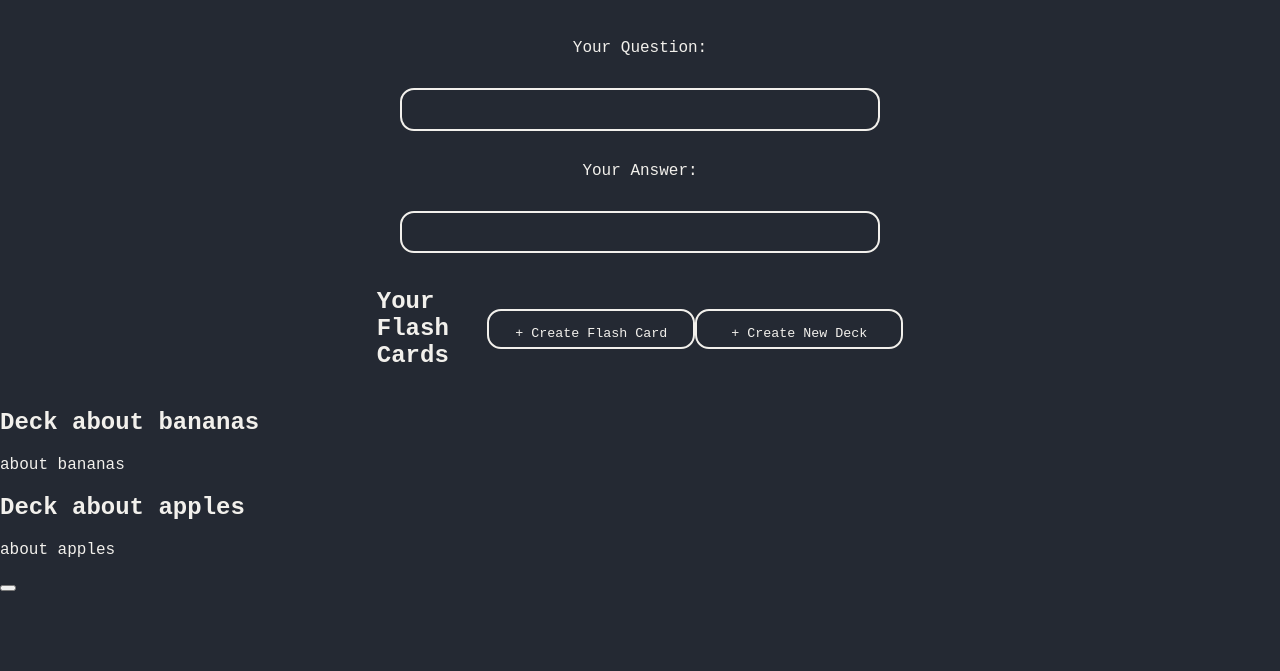
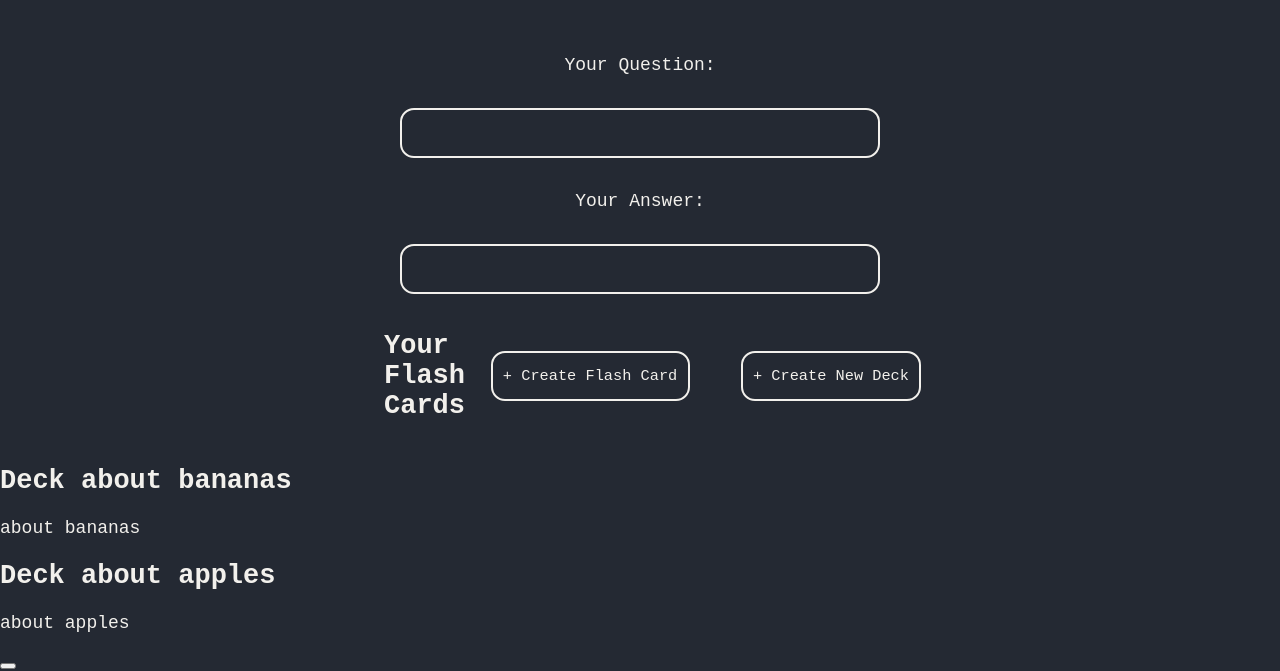
Before and after one commit to Neelan1/stuff, a plain HTML site: page View.html in a window 1280 px wide. Shown: the part 131-802 px from the top of the page. Drawn offline with Linux system fonts and the light colour scheme.

Commit message:
Fix css stuff

```diff
--- a/View.html
+++ b/View.html
@@ -4,13 +4,13 @@
   <meta charset="UTF-8">
   <meta name="viewport" content="width=device-width, initial-scale=1.0">
   <title>View</title>
-  <link rel="stylesheet" href="/style.css">
+  <link rel="stylesheet" href="style.css">
 
 </head>
 <body>
   <header>
     <h2>BossMan's Flashcard System View</h2>
-    <nav><a href="index.html">Home</a> <a href ="View.html">View/Edit</a> <a href="ViewScreen/Play.html">Play</a></nav>
+    <nav><a href="index.html">Home</a> <a class="selected" href="View.html">View/Edit</a> <a href="ViewScreen/Play.html">Play</a></nav>
   </header>
     <div id="content">
       <div id="create-new">
@@ -21,7 +21,7 @@
       </div>
       <div id="flashcard-view">
           <div id="heading">
-              <h2>Your Flash Cards</h2>
+              <h2 id="deckHeader">Your Flash Cards</h2>
               <input id="submit" class="button" type="button" value="+ Create Flash Card">
               <!-- <label for="deckName">Deck Name:</label>
               <input type="text" id="deckName" name="name">
--- a/main.js
+++ b/main.js
@@ -1,6 +1,5 @@
 import { AddFlashCardInputData } from './usecases/AddFlashCard/AddFlashCardInputData.js';
 import { AddFlashCardInteractor } from './usecases/AddFlashCard/AddFlashCardInteractor.js';
-import { FlashCardList } from './entities/FlashcardList.js';
 import { FlashCard } from './entities/FlashCard.js';
 import { Presenter } from './frameworks/Presenter.js';
 import { ViewFlashCardLists } from './frameworks/ViewFlashCardLists.js';
--- a/style.css
+++ b/style.css
@@ -4,10 +4,11 @@
 }
 html {
     width: 100%;
-    font-size: 16px;
+    font-size: 18px;
 }
 header {
     background-color: #2f343f;
+    width: 50vw;
 
 }
 body {
@@ -20,6 +21,7 @@ body {
 }
 #heading {
     display: flex;
+    width: 40%;
     justify-content: space-between;
     align-items:center;
 }
@@ -53,15 +55,29 @@ label {
 }
 input {
     width: 75%;
-    height: 40px;
+    height: 50px;
     background-color: transparent;
     color: #F2F0EC ;
-    padding: 3%;
+    padding: 2%;
+    padding-bottom: 0.25rem;
+    padding-top: 0.25rem;
     border: 2px solid #F2F0EC ;
     border-radius: 14px;
     margin-top: 15px;
     margin-bottom: 15px;
-
+}
+input[type=button]  {
+  transition: all 0.2s;
+}
+input[type=button]:hover  {
+  background-color: white;
+  color: #242933;
+}
+#submit, #submitDeck {
+    width: 40%;
+    margin-left: 5%;
+    margin-right: 5%;
+    font-size: 0.85rem;
 }
 nav {
 
@@ -98,3 +114,6 @@ p, h1, h2, h3 {
     color: #F2F0EC ;
 
 }
+#deckHeader {
+    width:20%
+}
```
Also changed, not shown: ViewScreen/Login.html (+1 -1 lines), index.html (+1 -1 lines).
